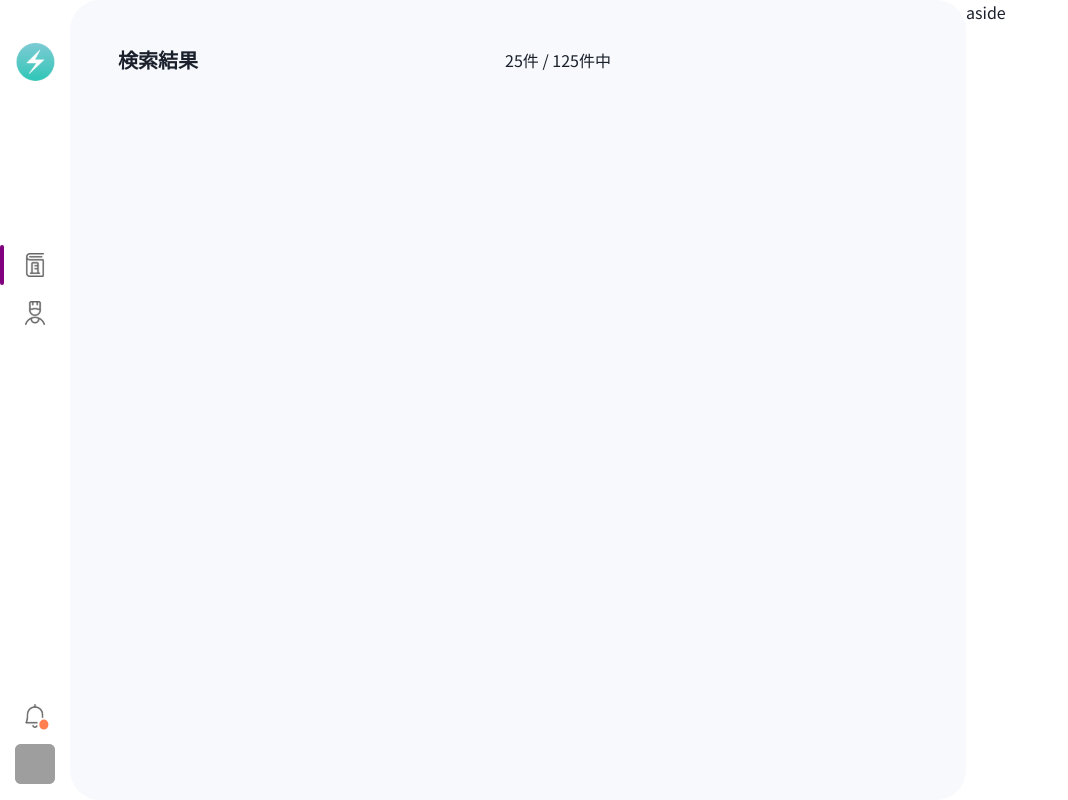
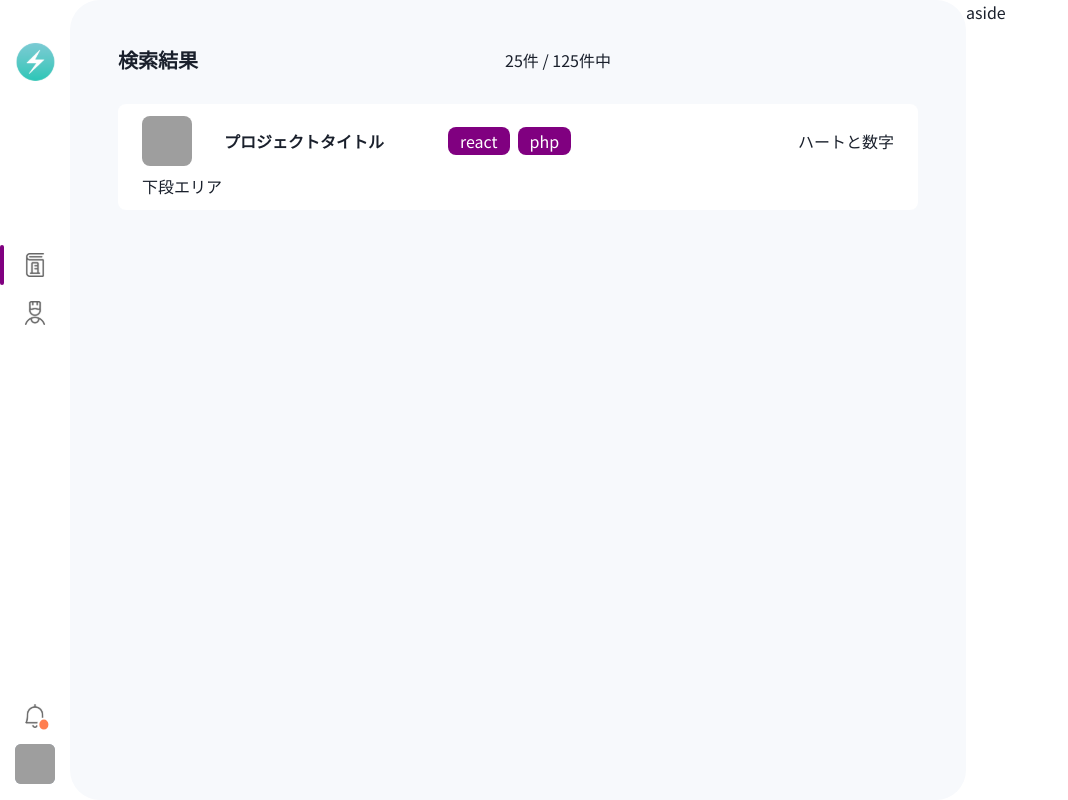
Before and after one commit to rewdaraw/sublime, a Next.js app in the folder app/: page /projects in a window 1280 px wide. Shown: the whole page, without its empty margins (0-1068 px from the left). Built offline with nearby package versions, Linux system fonts and the light colour scheme; grey boxes are pictures that could not be loaded.

Commit message:
wip: wip: create ProjectList component with Tag

```diff
--- a/app/package.json
+++ b/app/package.json
@@ -16,7 +16,8 @@
     "framer-motion": "^4.1.17",
     "next": "11.0.1",
     "react": "17.0.2",
-    "react-dom": "17.0.2"
+    "react-dom": "17.0.2",
+    "styled-icons": "^10.35.0"
   },
   "devDependencies": {
     "@types/node": "^16.3.1",
--- /dev/null
+++ b/app/src/components/atoms/Tag.tsx
@@ -0,0 +1,16 @@
+import { Center } from "@chakra-ui/react";
+import React from "react";
+
+interface ITag {
+  bgColor: string;
+  color: string;
+  text: string;
+}
+
+export const Tag: React.VFC<ITag> = ({ bgColor, color, text }) => {
+  return (
+    <Center px={3} py={0.5} bg={bgColor} color={color} borderRadius={8} mr={2}>
+      {text}
+    </Center>
+  );
+};
--- a/app/src/components/organisms/Aside.tsx
+++ b/app/src/components/organisms/Aside.tsx
@@ -1,6 +1,10 @@
 import React from "react";
-import { chakra } from "@chakra-ui/react";
+import { Box } from "@chakra-ui/react";
 
 export const Aside: React.FC = () => {
-  return <chakra.aside flex="1">aside</chakra.aside>;
+  return (
+    <Box as="aside" flex="1">
+      aside
+    </Box>
+  );
 };
--- a/app/src/components/organisms/Main.tsx
+++ b/app/src/components/organisms/Main.tsx
@@ -1,10 +1,14 @@
 import React from "react";
-import { chakra } from "@chakra-ui/react";
+import { Box } from "@chakra-ui/react";
 
 interface IMain {
   children: React.ReactNode;
 }
 
 export const Main: React.FC<IMain> = ({ children }) => {
-  return <chakra.main bg="#F7F9FC"rounded={30} w="70vw" minW="720px">{children}</chakra.main>;
+  return (
+    <Box as="main" bg="#F7F9FC" rounded={30} w="70vw" minW="720px" p={12}>
+      {children}
+    </Box>
+  );
 };
--- a/app/src/components/organisms/projects/List.tsx
+++ b/app/src/components/organisms/projects/List.tsx
@@ -1,12 +1,37 @@
-import { Box, Link, VStack } from '@chakra-ui/react'
-import React from 'react'
+import { Box, Link, VStack, Flex, Spacer, Image, Text } from "@chakra-ui/react";
+import React from "react";
+import { Tag } from "../../atoms/Tag";
 
-export const ProjectList = () => {
+export const ProjectList: React.VFC = () => {
   return (
     <Link href="/">
-      <VStack rounded="lg" p={4}>
-
+      <VStack rounded="lg" spacing={2} px={6} py={3} bg="white">
+        {/* 上段 */}
+        <Flex w="100%" align="center">
+          <Box>
+            <Flex align="center">
+              <Image
+                src="https://bit.ly/ryan-florence"
+                w="50px"
+                h="50px"
+                mr={8}
+                borderRadius={8}
+                alt=""
+              />
+              <Text fontWeight="bold" mr={16}>
+                プロジェクトタイトル
+              </Text>
+              {/* タグのリピート */}
+              <Tag bgColor="purple" color="white" text="react" />
+              <Tag bgColor="purple" color="white" text="php" />
+            </Flex>
+          </Box>
+          <Spacer />
+          ハートと数字
+        </Flex>
+        {/* 下段 */}
+        <Flex w="100%">下段エリア</Flex>
       </VStack>
     </Link>
   );
-}
+};
--- a/app/src/pages/projects/index.tsx
+++ b/app/src/pages/projects/index.tsx
@@ -1,20 +1,21 @@
 import { Flex, Heading, Spacer, Text } from "@chakra-ui/react";
 import { NextPage } from "next";
 import React from "react";
+import { ProjectList } from "../../components/organisms/projects/List";
 import { DashboardTemplate } from "../../components/templates/DashboardTemplate";
 
-export const ProjectLists: NextPage = () => {
+export const ProjectListsPage: NextPage = () => {
   return (
     <DashboardTemplate title="project list page">
-      <Flex p={12}>
+      <Flex mb={8}>
         <Heading size="md">検索結果</Heading>
         <Spacer />
-
         <Text>25件 / 125件中</Text>
         <Spacer />
       </Flex>
+      <ProjectList />
     </DashboardTemplate>
   );
 };
 
-export default ProjectLists;
+export default ProjectListsPage;
```
Also changed, not shown: 1 other file (tests, documents, lock files or other folders).
